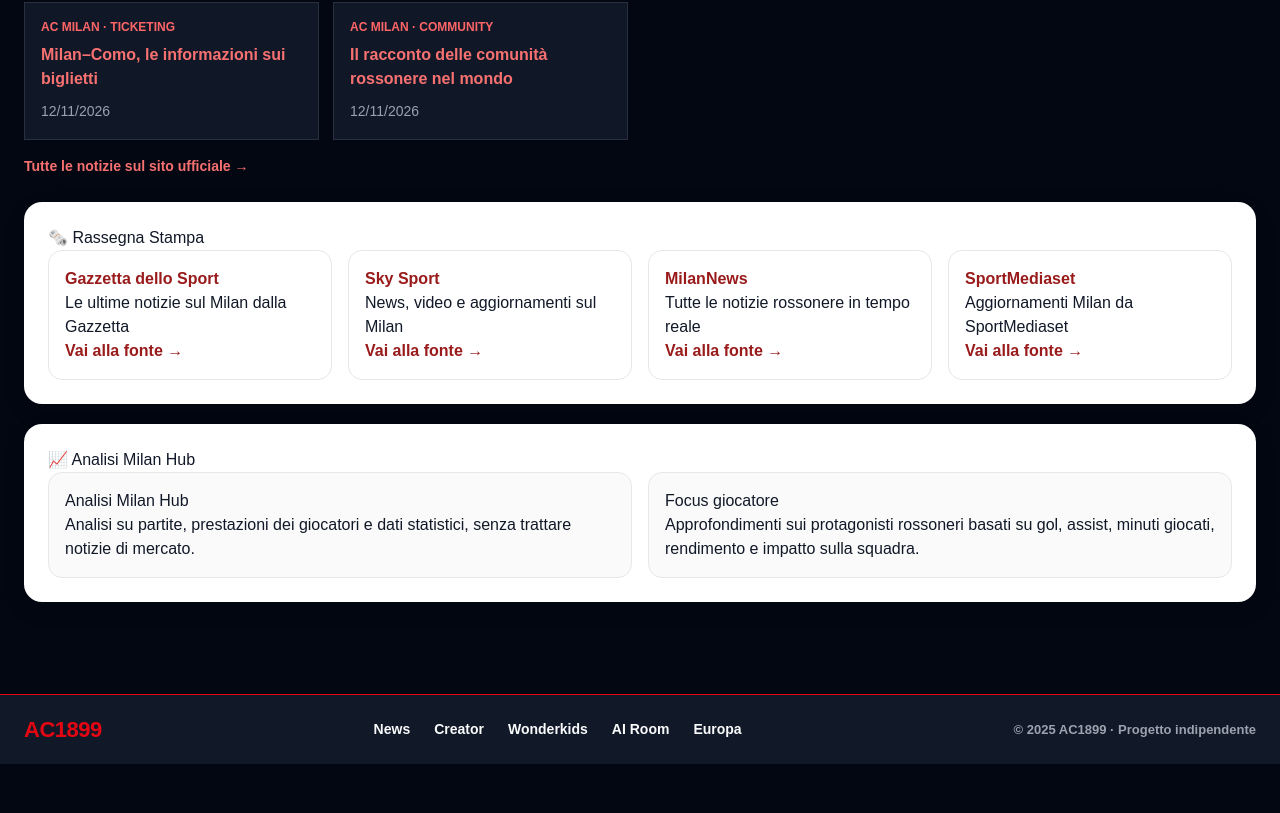
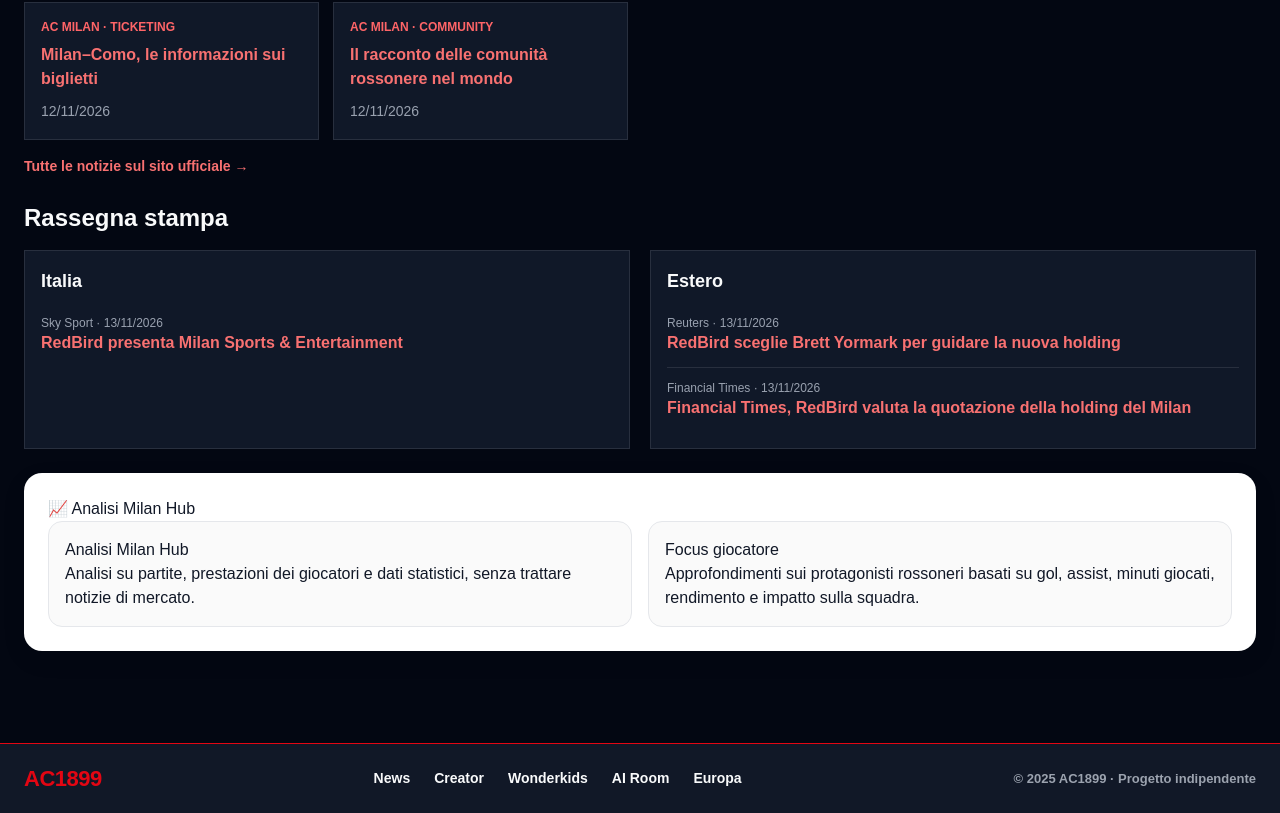
Before and after one commit to giuseppemastrapasqua/ac1899-v2, a Next.js app: page /news in a window 1280 px wide. Shown: the part 742-1555 px from the top of the page. Before the commit the page ends 1506 px from the top, so only its background shows below. Built offline with nearby package versions, Linux system fonts and the light colour scheme; no server answers; the database is empty.

Commit message:
Add official news covers and Italian and international press coverage

```diff
--- a/app/news/page.tsx
+++ b/app/news/page.tsx
@@ -1,30 +1,8 @@
+import PressNews from "../../components/PressNews";
 import NewsList from "../../components/NewsList";
 import OfficialMilanNews from "../../components/OfficialMilanNews";
 
 export default function NewsPage() {
-  const pressNews = [
-    {
-      source: "Gazzetta dello Sport",
-      title: "Le ultime notizie sul Milan dalla Gazzetta",
-      url: "https://www.gazzetta.it/Calcio/Serie-A/Milan/",
-    },
-    {
-      source: "Sky Sport",
-      title: "News, video e aggiornamenti sul Milan",
-      url: "https://sport.sky.it/calcio/serie-a/squadre/milan",
-    },
-    {
-      source: "MilanNews",
-      title: "Tutte le notizie rossonere in tempo reale",
-      url: "https://www.milannews.it/",
-    },
-    {
-      source: "SportMediaset",
-      title: "Aggiornamenti Milan da SportMediaset",
-      url: "https://www.sportmediaset.mediaset.it/calcio/milan/",
-    },
-  ];
-
   const analysisArticles = [
     {
       title: "Analisi Milan Hub",
@@ -90,52 +68,7 @@ export default function NewsPage() {
         </div>
       </section>
 
-      <section style={card}>
-        <h2>🗞️ Rassegna Stampa</h2>
-
-        <div
-          style={{
-            display: "grid",
-            gridTemplateColumns: "repeat(auto-fit,minmax(240px,1fr))",
-            gap: 16,
-          }}
-        >
-          {pressNews.map((item, index) => (
-            <article
-              key={index}
-              style={{
-                border: "1px solid #e5e7eb",
-                borderRadius: 14,
-                padding: 16,
-              }}
-            >
-              <p
-                style={{
-                  color: "#991b1b",
-                  fontWeight: "bold",
-                  marginTop: 0,
-                }}
-              >
-                {item.source}
-              </p>
-
-              <h3>{item.title}</h3>
-
-              <a
-                href={item.url}
-                target="_blank"
-                rel="noopener noreferrer"
-                style={{
-                  color: "#991b1b",
-                  fontWeight: "bold",
-                }}
-              >
-                Vai alla fonte →
-              </a>
-            </article>
-          ))}
-        </div>
-      </section>
+      <PressNews />
 
       <section style={card}>
         <h2>📈 Analisi Milan Hub</h2>
--- a/app/page.tsx
+++ b/app/page.tsx
@@ -72,6 +72,7 @@ export default async function Home() {
           <section style={premiumCard}>
             <h2 style={{ marginTop: 0 }}>Ultime notizie ufficiali</h2>
             <OfficialMilanNews />
+            <p className="mt-4"><Link href="/news#rassegna-stampa">Rassegna stampa italiana ed estera →</Link></p>
           </section>
 
           <NewsList />
--- a/components/OfficialMilanNews.tsx
+++ b/components/OfficialMilanNews.tsx
@@ -1,13 +1,18 @@
-import { getOfficialMilanNews, officialNewsUrl } from "../lib/acmilan-news";
+import { getOfficialMilanCover, getOfficialMilanNews, officialNewsUrl } from "../lib/acmilan-news";
 
 export default async function OfficialMilanNews({ limit = 4 }: { limit?: number }) {
   const stories = (await getOfficialMilanNews()).slice(0, limit);
 
+  const covers = await Promise.all(stories.map(story => getOfficialMilanCover(story.url)));
+
   return (
     <section aria-label="Ultime notizie ufficiali">
       <div className="grid grid-cols-[repeat(auto-fit,minmax(min(100%,220px),1fr))] gap-3.5">
-        {stories.map((story) => (
+        {stories.map((story, index) => (
           <article key={story.url} className="border border-white/10 bg-gray-900 p-4">
+            {covers[index] && (
+              <img src={covers[index]} alt="" loading="lazy" className="mb-3 aspect-video w-full object-cover" />
+            )}
             <p className="m-0 text-xs font-bold uppercase text-red-400">
               AC Milan · {story.category}
             </p>
--- /dev/null
+++ b/components/PressNews.tsx
@@ -0,0 +1,29 @@
+import { getPressNews } from "../lib/press-news";
+
+export default async function PressNews({ limit = 25 }: { limit?: number }) {
+  const [italia, estero] = await Promise.all([getPressNews("italia"), getPressNews("estero")]);
+  return (
+    <section id="rassegna-stampa" aria-labelledby="press-title" className="my-6">
+      <h2 id="press-title" className="mb-4 text-2xl font-bold">Rassegna stampa</h2>
+      <div className="grid gap-5 lg:grid-cols-2">
+        {[{ title: "Italia", stories: italia }, { title: "Estero", stories: estero }].map(({ title, stories }) => (
+          <section key={title} className="border border-white/10 bg-gray-900 p-4">
+            <h3 className="mb-2 text-lg font-bold">{title}</h3>
+            <ul className="divide-y divide-white/10">
+              {stories.slice(0, limit).map(story => (
+                <li key={story.url} className="py-3">
+                  <p className="text-xs text-gray-400">
+                    {story.source} · <time dateTime={story.date}>
+                      {new Date(story.date).toLocaleDateString("it-IT", { timeZone: "Europe/Rome" })}
+                    </time>
+                  </p>
+                  <a href={story.url} className="font-semibold text-white hover:underline">{story.title}</a>
+                </li>
+              ))}
+            </ul>
+          </section>
+        ))}
+      </div>
+    </section>
+  );
+}
--- a/lib/acmilan-news.ts
+++ b/lib/acmilan-news.ts
@@ -59,3 +59,24 @@ export async function getOfficialMilanNews(): Promise<OfficialMilanNews[]> {
 
   return [...stories.values()].sort((a, b) => b.date.localeCompare(a.date));
 }
+
+export async function getOfficialMilanCover(url: string): Promise<string | undefined> {
+  try {
+    const response = await fetch(url, {
+      next: { revalidate: 86400 },
+      signal: AbortSignal.timeout(5000),
+    });
+    if (!response.ok) return;
+    const html = await response.text();
+    const meta = [...html.matchAll(/<meta\b[^>]*>/gi)].find(([tag]) =>
+      /\bproperty=["']og:image["']/i.test(tag)
+    );
+    const image = meta?.[0].match(/\bcontent=["']([^"']+)["']/i)?.[1];
+    if (image) {
+      const resolved = new URL(image.replaceAll("&amp;", "&"), url);
+      if (resolved.protocol === "https:") return resolved.href;
+    }
+  } catch {
+    // The headline stays available if the publisher's preview image is unavailable.
+  }
+}
--- /dev/null
+++ b/lib/press-news.ts
@@ -0,0 +1,69 @@
+type PressStory = { title: string; source: string; date: string; url: string };
+type Edition = "italia" | "estero";
+
+const editions = {
+  italia: {
+    hl: "it", gl: "IT", ceid: "IT:it",
+    domains: ["gazzetta.it", "corrieredellosport.it", "tuttosport.com", "sport.sky.it", "sportmediaset.mediaset.it", "repubblica.it", "corriere.it", "milannews.it"],
+    seed: [{
+      title: "RedBird presenta Milan Sports & Entertainment",
+      source: "Sky Sport", date: "2026-11-13T12:33:00Z",
+      url: "https://sport.sky.it/calcio/serie-a/2026/11/13/redbird-milan-sport-entertainment-yormark-ad",
+    }],
+  },
+  estero: {
+    hl: "en-GB", gl: "GB", ceid: "GB:en",
+    domains: ["reuters.com", "ft.com", "bbc.com", "skysports.com", "theguardian.com", "espn.com", "nytimes.com", "lequipe.fr", "marca.com", "as.com", "kicker.de"],
+    seed: [{
+      title: "RedBird sceglie Brett Yormark per guidare la nuova holding",
+      source: "Reuters", date: "2026-11-13T14:36:05Z",
+      url: "https://www.reuters.com/sports/soccer/redbird-launches-milan-sports-holding-company-names-brett-yormark-ceo-2026-11-13/",
+    }, {
+      title: "Financial Times, RedBird valuta la quotazione della holding del Milan",
+      source: "Financial Times", date: "2026-11-13T11:10:00Z",
+      url: "https://www.ft.com/content/3d0d58ba-600f-427c-ab22-553cd8a1dcc8",
+    }],
+  },
+};
+
+function field(item: string, name: string) {
+  return (item.match(new RegExp("<" + name + "(?:\\s[^>]*)?>([\\s\\S]*?)</" + name + ">", "i"))?.[1] ?? "")
+    .trim()
+    .replace(/^<!\[CDATA\[([\s\S]*)\]\]>$/, "$1")
+    .replace(/&(?:amp|quot|apos|lt|gt|#39);/g, (entity) => ({
+      "&amp;": "&", "&quot;": '"', "&apos;": "'", "&lt;": "<", "&gt;": ">", "&#39;": "'",
+    })[entity] ?? entity);
+}
+
+export async function getPressNews(edition: Edition): Promise<PressStory[]> {
+  const { hl, gl, ceid, domains, seed } = editions[edition];
+  const q = '"AC Milan" when:7d (' + domains.map(domain => "site:" + domain).join(" OR ") + ")";
+  const stories = [...seed];
+  try {
+    const response = await fetch("https://news.google.com/rss/search?" + new URLSearchParams({ q, hl, gl, ceid }), {
+      next: { revalidate: 300 },
+      signal: AbortSignal.timeout(8000),
+    });
+    if (!response.ok) throw new Error("HTTP " + response.status);
+    const xml = await response.text();
+
+    for (const [, item] of xml.matchAll(/<item>([\s\S]*?)<\/item>/gi)) {
+      const source = field(item, "source");
+      const url = field(item, "link");
+      const rawTitle = field(item, "title");
+      const title = rawTitle.endsWith(" - " + source) ? rawTitle.slice(0, -source.length - 3) : rawTitle;
+      const timestamp = Date.parse(field(item, "pubDate"));
+      if (!title || !source || !url.startsWith("https://news.google.com/") || !Number.isFinite(timestamp)) continue;
+      stories.push({ title, source, url, date: new Date(timestamp).toISOString() });
+    }
+  } catch (error) {
+    console.error("Rassegna stampa " + edition + ":", error);
+  }
+
+  const unique = new Map<string, PressStory>();
+  for (const story of stories) {
+    const key = (story.source + "|" + story.title).toLocaleLowerCase("it");
+    if (!unique.has(key)) unique.set(key, story);
+  }
+  return [...unique.values()].sort((a, b) => b.date.localeCompare(a.date)).slice(0, 25);
+}
```
